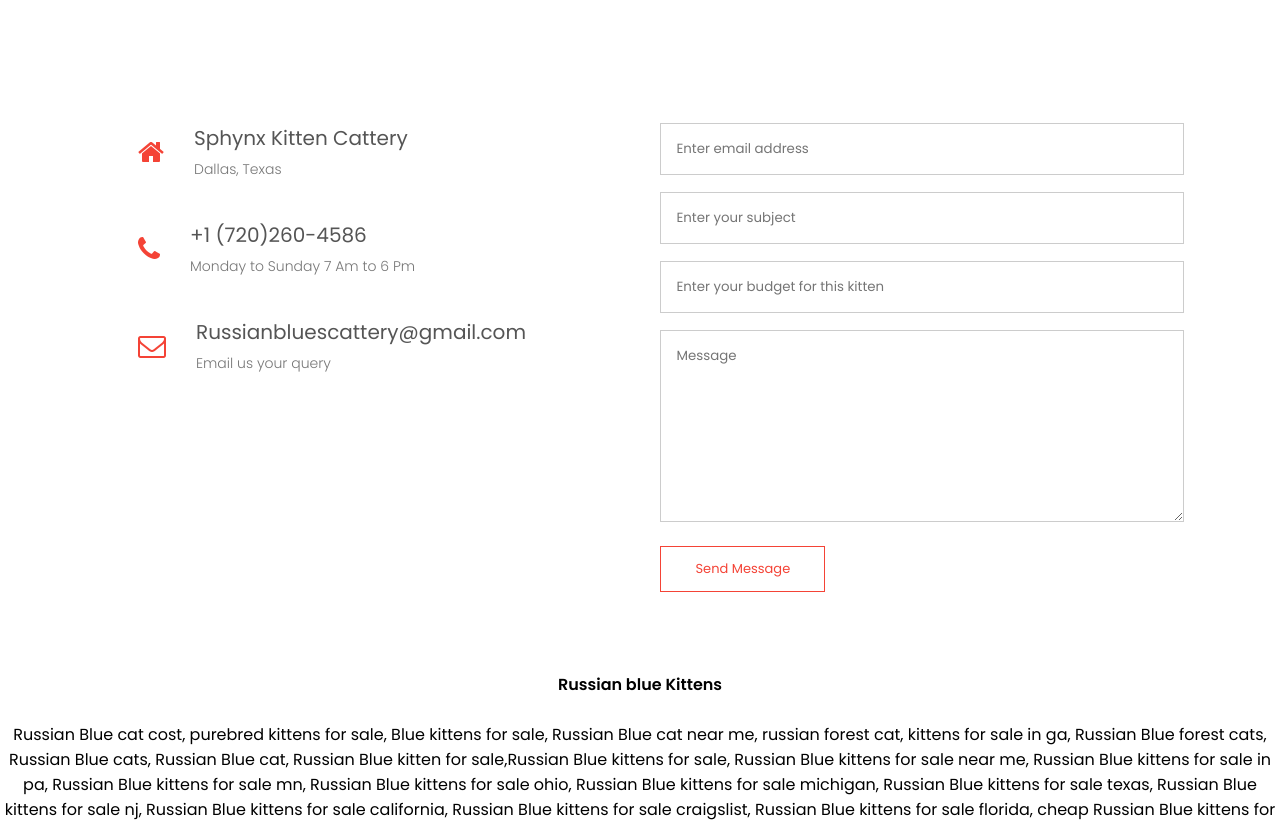
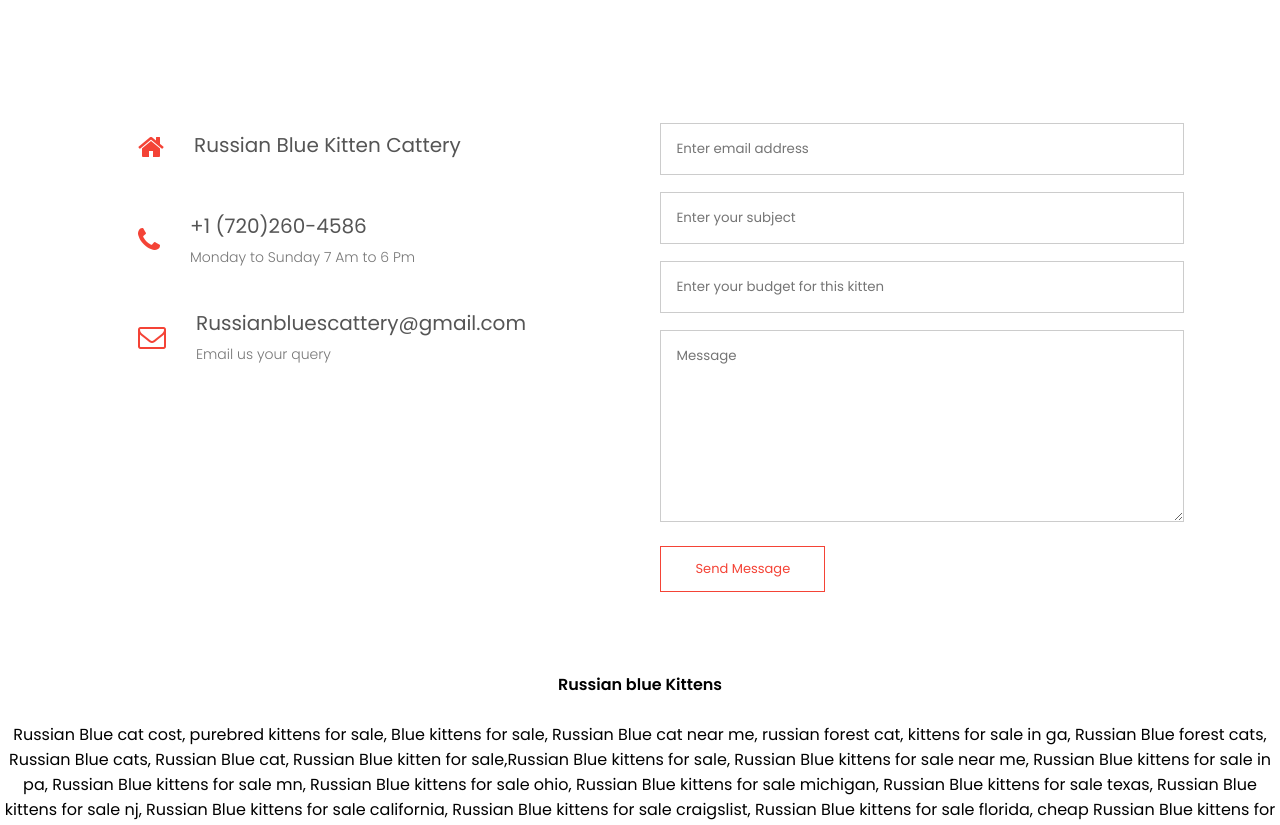
Before and after one commit to Achavibes/russianblue, a plain HTML site: page contact.html in a window 1280 px wide. Shown: the part 1340-2165 px from the top of the page. Drawn offline with Linux system fonts and the light colour scheme.

Commit message:
Update contact.html

```diff
--- a/contact.html
+++ b/contact.html
@@ -76,8 +76,7 @@ russian blue kittens for sale tampa, russian blue kittens for sale 2016, russian
                     <div>
                         <i class="fa fa-home"></i>
                         <span>
-                            <h5>Sphynx Kitten Cattery</h5>
-                            <p>Dallas, Texas</p>
+                            <h5>Russian Blue Kitten Cattery</h5>
                         </span>
                     </div>
                     <div>
```
